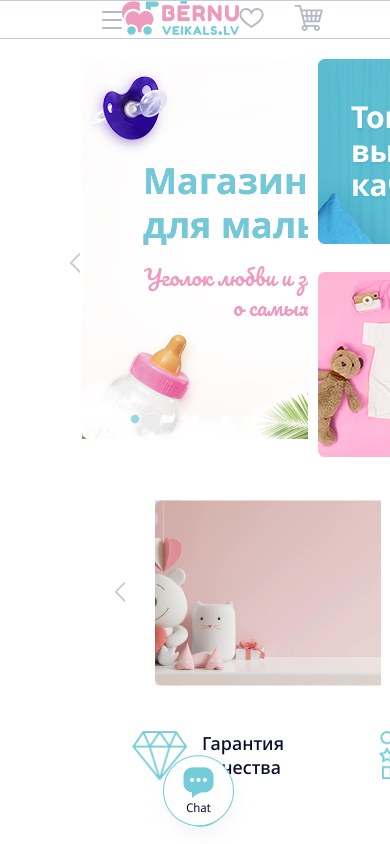
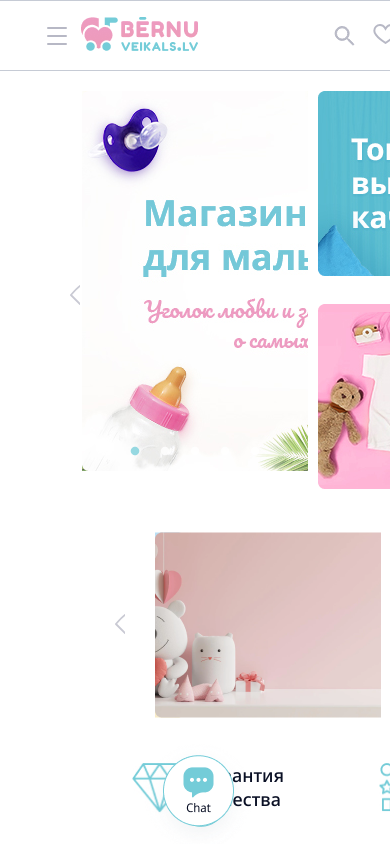
Before and after one commit to Khamzat91/baby-and-mom, a React (Create React App) app: page / in a window 390 px wide. Shown: the top 844 px of the page. Built offline with nearby package versions, Linux system fonts and the light colour scheme.

Commit message:
adaptive menu

```diff
--- a/src/components/header/HeaderRegistration.jsx
+++ b/src/components/header/HeaderRegistration.jsx
@@ -1,6 +1,7 @@
 import React from "react";
 import { ReactComponent as Auth } from "../../images/content/auth.svg";
 import { ReactComponent as Registration } from "../../images/content/registration.svg";
+import { ReactComponent as SearchAdap } from "../../images/content/search-adap.svg";
 import logo from "../../images/content/logo.png";
 import search from "../../images/content/search.svg";
 import heart from "../../images/content/heart.svg";
@@ -8,6 +9,16 @@ import basket from "../../images/content/basket.svg";
 import "./index.scss";
 
 const HeaderRegistration = ({ handleClickAuth }) => {
+  const [btnList, setBtnList] = React.useState(false);
+
+  const toggleList = () => {
+    if (!btnList){
+      setBtnList(true)
+    }else{
+      setBtnList(false)
+    }
+  }
+
   return (
     <div className="header__registration">
       <label>
@@ -25,22 +36,61 @@ const HeaderRegistration = ({ handleClickAuth }) => {
           <Registration className="header__registration-arrowreg" />
         </div>
       </div>
-      <div className="header__box-btnAd">
+      <div className="header__box-main">
+        <div className="header__box-main__left">
+      <div onClick={toggleList} className="header__box-btnAd">
         <span />
         <span />
         <span />
+       {btnList && <ul className="header__box-btnList">
+          <li>
+            <a href="#">
+              О нас
+            </a>
+          </li>
+          <li>
+            <a href="#">
+              Оплата и доставка
+            </a>
+          </li>
+          <li>
+            <a href="#">
+              Отзывы
+            </a>
+          </li>
+          <li>
+            <a href="#">
+              FAQ
+            </a>
+          </li>
+          <li>
+            <a href="#">
+              Блог
+            </a>
+          </li>
+          <li>
+            <a href="#">
+              Контакты
+            </a>
+          </li>
+        </ul>}
       </div>
       <div className="header__box-logo">
         <a href="#">
           <img src={logo} alt="logo" />
         </a>
+        </div>
       </div>
+      <div className="header__box-main__right">
+      <SearchAdap className="header__box-searchAdap"/>
       <div className="header__box-heart">
         <img src={heart} alt="" />
       </div>
       <div className="header__box-basket">
         <img src={basket} alt="" />
       </div>
+      </div>
+      </div>
     </div>
   );
 };
--- a/src/components/header/index.scss
+++ b/src/components/header/index.scss
@@ -297,6 +297,12 @@
     top: -6px;
     right: -10px;
    }
+  }
+  &-searchAdap{
+   display: none;
+  }
+  &-btnList{
+   display: none;
   }
  }
  &__wrapper{
--- a/src/scss/media.scss
+++ b/src/scss/media.scss
@@ -1,24 +1,23 @@
-
-@media(max-width: 480px){
-    .navigate__wrapper-list{
+@media (max-width: 480px) {
+  .navigate__wrapper-list {
     display: none;
   }
-    .navigate__wrapper-info{
+  .navigate__wrapper-info {
     display: none;
   }
-    .navigate__wrapper-lang{
+  .navigate__wrapper-lang {
     display: none;
   }
-    .header__menu{
+  .header__menu {
     display: none;
   }
-    .header__registration label{
+  .header__registration label {
     display: none;
   }
-    .header__registration-auth{
+  .header__registration-auth {
     display: none;
   }
-    .header__registration-logout{
+  .header__registration-logout {
     display: none;
   }
   .header__menu-btn {
@@ -27,15 +26,72 @@
     span {
       display: block;
       height: 2px;
-        background-color: #B7B8C5;
+      background-color: #b7b8c5;
       border-radius: 1px;
     }
   }
-    .header__box-btnAd{
+  .header__box-btnAd {
     display: block;
+    margin-right: 14px;
+    cursor: pointer;
+    position: relative;
   }
-    .navigate__wrapper-logo{
+  .header__box-btnList {
+    display: block;
+    position: absolute;
+    left: -1px;
+    top: 43px;
+    z-index: 1;
+    width: 300px;
+    border-top: 1px solid #000;
+    height: 0;
+    transition: all .5s;
+    li {
+      padding-bottom: 9px;
+      padding-top: 9px;
+      border-bottom: 1px solid #000;
+      background-color: #fff;
+      a {
+        text-decoration: none;
+        font-size: 13px;
+        line-height: 18px;
+        color: #090f24;
+        &:hover {
+          font-family: "Noto Sans", sans-serif;
+          font-weight: 500;
+          color: #ed9bb9;
+        }
+      }
+    }
+  }
+  .navigate__wrapper-logo {
     display: none;
   }
-
+  .header__inner {
+    padding: 0 27px;
   }
+  .header__box {
+    &-main {
+      display: flex;
+      align-items: center;
+      padding: 16px 0;
+      &__left {
+        margin-right: 136px;
+        display: flex;
+        align-items: center;
+      }
+      &__right {
+        display: flex;
+        align-items: center;
+      }
+    }
+  }
+  .header__box-heart {
+    margin-right: 18px;
+    margin-left: 18px;
+  }
+  .header__box-searchAdap {
+    display: block;
+    cursor: pointer;
+  }
+}
```
Also changed, not shown: src/images/content/search-adap.svg (added). Lines whose indentation alone changed are shown as unchanged.
